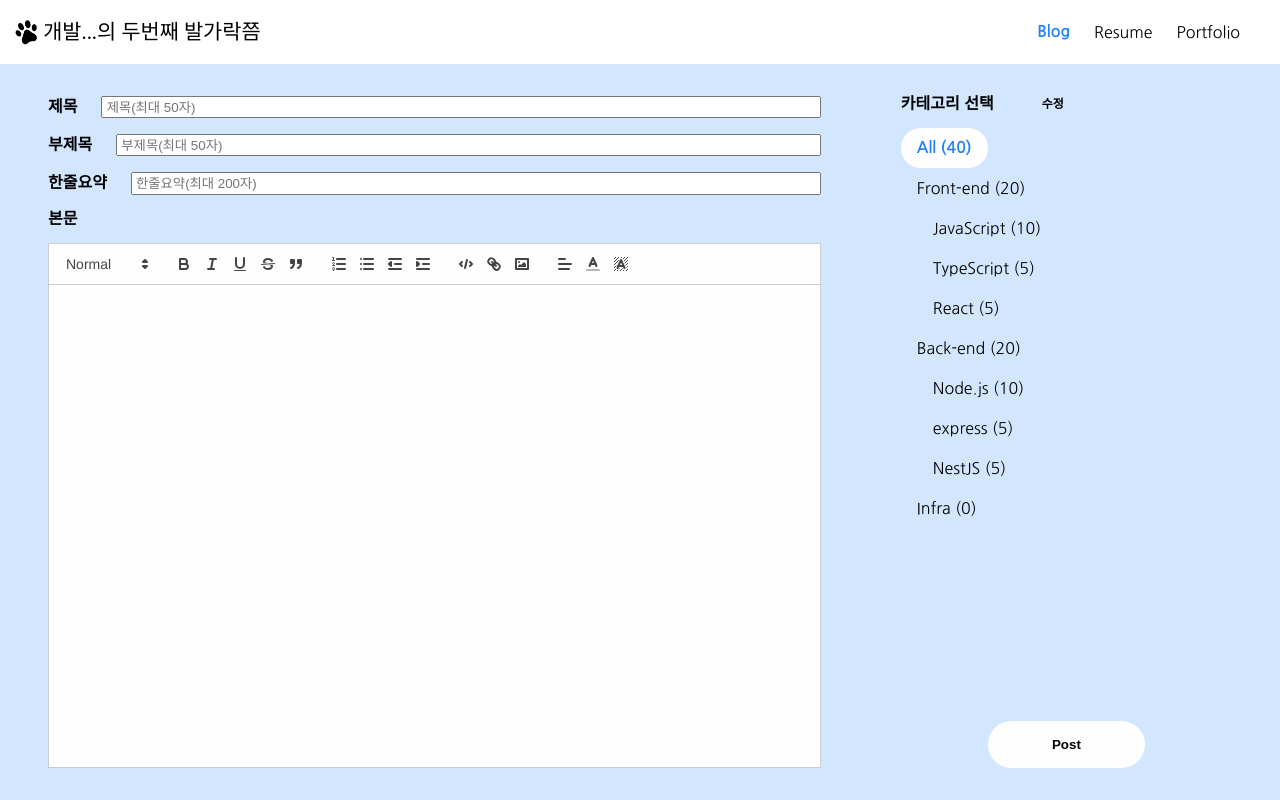
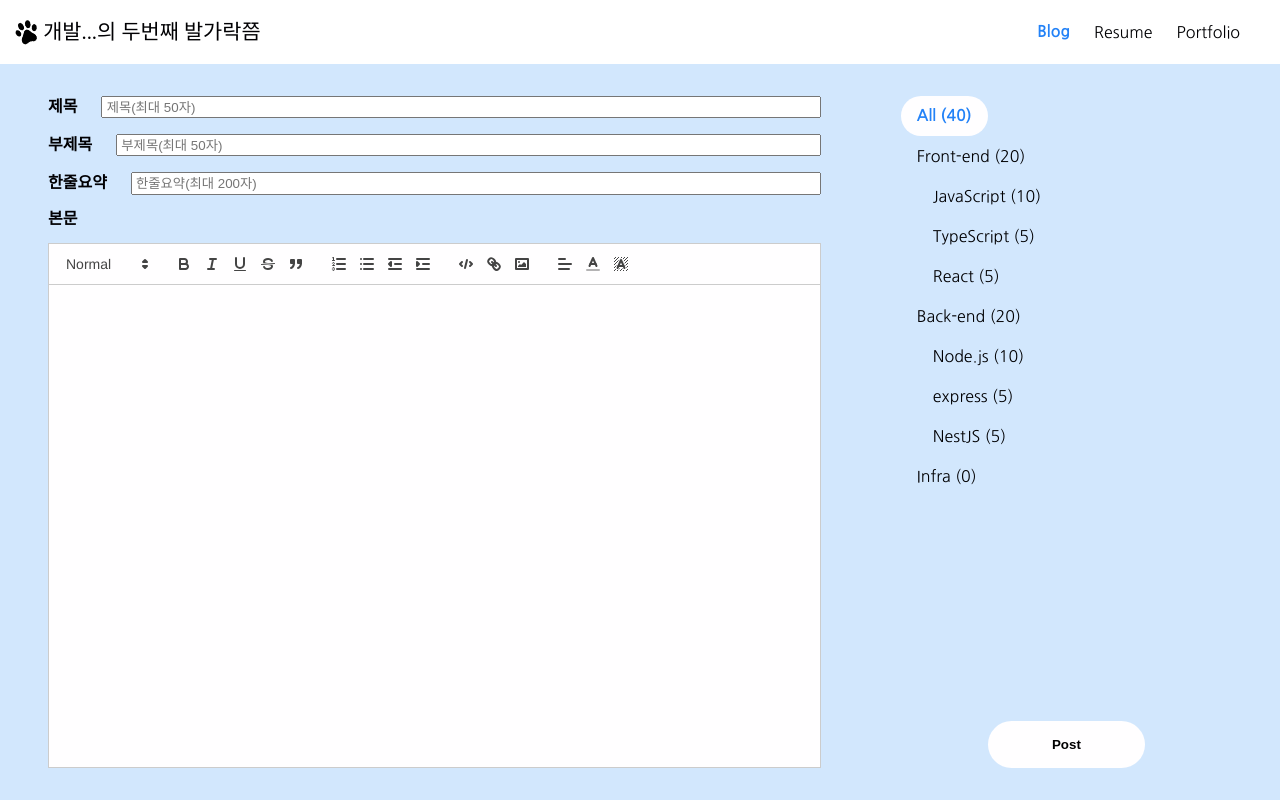
Before and after one commit to hani2057/honey-dev, a React (Vite) app in the folder front/: page /blog/register in a window 1280 px wide. Built offline with nearby package versions, Linux system fonts and the light colour scheme; a web font is replaced by a local one.

Commit message:
feat: 포스트 조회, 등록 페이지에서 사용할 카테고리 컴포넌트 분리 및 공통화

```diff
--- /dev/null
+++ b/front/src/features/blog/components/category/category.tsx
@@ -0,0 +1,68 @@
+import { useNavigate } from "react-router-dom";
+
+import {
+  categoryIdToRegisterAtom,
+  categoryIdToShowAtom,
+} from "@features/blog/store";
+import { categoryType } from "@features/blog/types";
+import { PATH } from "@router/path";
+import { useAtom } from "jotai";
+
+import { RenderCategory } from "./renderCategory";
+import { CategoryWrapperInquire, CategoryWrapperRegister } from "./style";
+
+interface CategoryProps {
+  type: Extract<categoryType, "list" | "register">;
+}
+
+export function Category({ type }: CategoryProps) {
+  const [categoryIdToShow, setCategoryIdToShow] = useAtom(categoryIdToShowAtom);
+  const [categoryIdToRegister, setCategoryIdToRegister] = useAtom(
+    categoryIdToRegisterAtom
+  );
+  const navigate = useNavigate();
+
+  /**
+   * 카테고리 id를 받아 해당하는 포스트 목록으로 이동. 포스트 조회 화면에서 이용.
+   *
+   * @param {number} categoryId 카테고리 id
+   */
+  const handleClickInquire = (categoryId: number) => {
+    if (categoryId === categoryIdToShow) return;
+    setCategoryIdToShow(categoryId);
+    navigate(PATH.BLOG.INDEX);
+    // TODO: 페이지 1로 보내기
+    // setPage(1)
+  };
+
+  /**
+   * 카테고리 id를 변경. 포스트 등록 화면에서 이용.
+   *
+   * @param {number} categoryId 카테고리 id
+   */
+  const handleClickRegister = (categoryId: number) => {
+    if (categoryId === categoryIdToRegister) return;
+    setCategoryIdToRegister(categoryId);
+  };
+
+  if (type === "list")
+    return (
+      <CategoryWrapperInquire>
+        <RenderCategory
+          type="list"
+          handleClickCategory={handleClickInquire}
+          selectedCategoryId={categoryIdToShow}
+        />
+      </CategoryWrapperInquire>
+    );
+  else if (type === "register")
+    return (
+      <CategoryWrapperRegister>
+        <RenderCategory
+          type="register"
+          handleClickCategory={handleClickRegister}
+          selectedCategoryId={categoryIdToRegister}
+        />
+      </CategoryWrapperRegister>
+    );
+}
--- a/front/src/features/blog/components/category/index.tsx
+++ b/front/src/features/blog/components/category/index.tsx
@@ -1,129 +1 @@
-import { Fragment } from "react";
-
-import { useNavigate } from "react-router-dom";
-
-import {
-  categoriesAtom,
-  categoryIdToRegisterAtom,
-  categoryIdToShowAtom,
-  isEditingCategoryNameAtom,
-  newCategoryNameAtom,
-} from "@features/blog/store";
-import { TCategory, categoryType } from "@features/blog/types";
-import { PATH } from "@router/path";
-import { useAtom, useAtomValue, useSetAtom } from "jotai";
-
-import { FlexDiv, Text } from "@components/elements";
-
-import { EditIcons } from "./editIcons";
-import { CategoryDiv, CategoryEditWrapper, CategoryWrapper } from "./style";
-
-interface CategoryProps {
-  type: categoryType;
-}
-
-export const Category = ({ type }: CategoryProps) => {
-  const navigate = useNavigate();
-  const [categoryIdToShow, setCategoryIdToShow] = useAtom(categoryIdToShowAtom);
-  const [categoryIdToRegister, setCategoryIdToRegister] = useAtom(
-    categoryIdToRegisterAtom
-  );
-  const categoryData = useAtomValue(categoriesAtom);
-  const isEditingCategoryName = useAtomValue(isEditingCategoryNameAtom);
-  const setNewCategoryName = useSetAtom(newCategoryNameAtom);
-
-  /**
-   * 카테고리 id를 받아 selectedCategoryId 상태를 업데이트.
-   * 포스트 목록 또는 상세 페이지일 경우 카테고리 id에 해당하는 포스트 목록으로 이동.
-   *
-   * @param {number} categoryId 카테고리 id
-   */
-  const handleClickCategory = (categoryId: number) => {
-    switch (type) {
-      case "list":
-        if (categoryId === categoryIdToShow) return;
-        setCategoryIdToShow(categoryId);
-        navigate(PATH.BLOG.INDEX);
-        // TODO: 페이지 1로 보내기
-        // setPage(1)
-        break;
-      case "register":
-        if (categoryId === categoryIdToRegister) return;
-        setCategoryIdToRegister(categoryId);
-        break;
-    }
-  };
-
-  /**
-   * 카테고리 목록을 받아 JSX를 반환
-   *
-   * @param {TCategory[]} categoryList 카테고리 목록
-   * @param {categoryType} type 포스트 목록 페이지일 경우 'list' 포스트 등록 페이지일 경우 'register'
-   * @returns children(하위 카테고리)이 있는 경우 하위 카테고리를 포함하여 JSX elements를 반환
-   */
-  const renderCategory = (categoryList: TCategory[], type: categoryType) =>
-    categoryList.map(({ categoryId, name, cnt, children }) => {
-      const isSelected =
-        type === "list"
-          ? categoryId === categoryIdToShow
-          : categoryId === categoryIdToRegister;
-
-      if (children)
-        return (
-          <Fragment key={categoryId}>
-            <CategoryDiv $isSelected={isSelected} type={type}>
-              {isSelected && isEditingCategoryName ? (
-                <input
-                  defaultValue={name}
-                  onChange={(e) => setNewCategoryName(e.target.value)}
-                  autoFocus
-                />
-              ) : (
-                <Text
-                  $pointer={true}
-                  onClick={() => handleClickCategory(categoryId)}
-                >{`${name} (${cnt})`}</Text>
-              )}
-              {isSelected && type === "edit" && (
-                <EditIcons selectedCategoryId={categoryId} />
-              )}
-            </CategoryDiv>
-            <FlexDiv
-              direction="column"
-              $align="start"
-              style={{ paddingLeft: "1rem" }}
-            >
-              {renderCategory(children, type)}
-            </FlexDiv>
-          </Fragment>
-        );
-      else
-        return (
-          <CategoryDiv $isSelected={isSelected} type={type} key={categoryId}>
-            {isSelected && isEditingCategoryName ? (
-              <input
-                defaultValue={name}
-                onChange={(e) => setNewCategoryName(e.target.value)}
-                autoFocus
-              />
-            ) : (
-              <Text
-                $pointer={true}
-                onClick={() => handleClickCategory(categoryId)}
-              >{`${name} (${cnt})`}</Text>
-            )}
-            {isSelected && type === "edit" && (
-              <EditIcons selectedCategoryId={categoryId} />
-            )}
-          </CategoryDiv>
-        );
-    });
-
-  return type === "list" ? (
-    <CategoryWrapper>{renderCategory(categoryData, type)}</CategoryWrapper>
-  ) : (
-    <CategoryEditWrapper>
-      {renderCategory(categoryData, type)}
-    </CategoryEditWrapper>
-  );
-};
+export * from "./category";
--- /dev/null
+++ b/front/src/features/blog/components/category/renderCategory.tsx
@@ -0,0 +1,63 @@
+import { Fragment } from "react";
+
+import { useGetCategories } from "@features/blog/api";
+import { TCategory, categoryType } from "@features/blog/types";
+
+import { FlexDiv, Text } from "@components/elements";
+
+import { CategoryDiv } from "./style";
+
+interface CategoryProps {
+  type: Extract<categoryType, "list" | "register">;
+  selectedCategoryId: number;
+  handleClickCategory: (categoryId: number) => void;
+}
+
+export function RenderCategory({
+  type,
+  selectedCategoryId,
+  handleClickCategory,
+}: CategoryProps) {
+  /**
+   * 카테고리 목록을 받아 JSX를 반환
+   *
+   * @param {TCategory[]} categoryList 카테고리 목록
+   * @returns children(하위 카테고리)이 있는 경우 하위 카테고리를 포함하여 JSX elements를 반환
+   */
+  const renderCategory = (categoryList: TCategory[]) =>
+    categoryList.map(({ categoryId, name, cnt, children }) => {
+      const isSelected = categoryId === selectedCategoryId;
+
+      if (children)
+        return (
+          <Fragment key={categoryId}>
+            <CategoryDiv $isSelected={isSelected} type={type}>
+              <Text
+                $pointer={true}
+                onClick={() => handleClickCategory(categoryId)}
+              >{`${name} (${cnt})`}</Text>
+            </CategoryDiv>
+            <FlexDiv
+              direction="column"
+              $align="start"
+              style={{ paddingLeft: "1rem" }}
+            >
+              {renderCategory(children)}
+            </FlexDiv>
+          </Fragment>
+        );
+      else
+        return (
+          <CategoryDiv $isSelected={isSelected} type={type} key={categoryId}>
+            <Text
+              $pointer={true}
+              onClick={() => handleClickCategory(categoryId)}
+            >{`${name} (${cnt})`}</Text>
+          </CategoryDiv>
+        );
+    });
+  const { data: categories } = useGetCategories();
+  if (!categories) return;
+
+  return renderCategory(categories);
+}
--- a/front/src/features/blog/components/category/style.ts
+++ b/front/src/features/blog/components/category/style.ts
@@ -2,23 +2,21 @@ import { categoryType } from "@features/blog/types";
 import { COLORS } from "@styles/colors";
 import { css, styled } from "styled-components";
 
-// 포스트 목록 페이지 wrapper
-const CategoryWrapper = styled.form`
+export const CategoryWrapperInquire = styled.nav`
   width: 17vw;
   height: calc(100vh - var(--nav-height));
   position: fixed;
   padding: 2rem 0 0 0.5rem;
 `;
 
-// 포스트 등록 페이지 wrapper
-const CategoryEditWrapper = styled.div`
+export const CategoryWrapperRegister = styled.div`
   display: flex;
   flex-direction: column;
   width: fit-content;
   padding-right: 1rem;
 `;
 
-const CategoryDiv = styled.div<{
+export const CategoryDiv = styled.div<{
   $isSelected: boolean;
   type: categoryType;
 }>`
@@ -102,11 +100,9 @@ const CategoryDiv = styled.div<{
       : ""}
 `;
 
-const IconsWrapper = styled.div`
+export const IconsWrapper = styled.div`
   display: flex;
   gap: 0.5rem;
   position: absolute;
   left: calc(100% + 1.5rem);
 `;
-
-export { CategoryWrapper, CategoryEditWrapper, CategoryDiv, IconsWrapper };
--- a/front/src/features/blog/pages/postRegister/index.tsx
+++ b/front/src/features/blog/pages/postRegister/index.tsx
@@ -1,27 +1,19 @@
-import { useState } from "react";
-
 import { SubmitHandler, useForm } from "react-hook-form";
 import { useNavigate } from "react-router-dom";
 
 import { PostPostReq, usePostPost } from "@features/blog/api";
 import { Category } from "@features/blog/components";
-import {
-  categoryIdToRegisterAtom,
-  isEditingCategoryNameAtom,
-} from "@features/blog/store";
-import { categoryType } from "@features/blog/types";
+import { categoryIdToRegisterAtom } from "@features/blog/store";
 import { PATH } from "@router/path";
 import { useAtomValue } from "jotai";
 
 import { FlexDiv, Text } from "@components/elements";
 import { MDEditor } from "@components/markdownEditor";
 
-import { CategoryWrapper, PostButton, PostRegisterInput } from "./style";
+import { PostButton, PostRegisterForm, PostRegisterInput } from "./style";
 
 export const PostRegister = () => {
-  const [type, setType] = useState<Exclude<categoryType, "list">>("register");
   const categoryIdToRegister = useAtomValue(categoryIdToRegisterAtom);
-  const isEditingCategoryName = useAtomValue(isEditingCategoryNameAtom);
   const navigate = useNavigate();
   const {
     register,
@@ -45,7 +37,7 @@ export const PostRegister = () => {
   };
 
   return (
-    <CategoryWrapper onSubmit={handleSubmit(onSubmit)}>
+    <PostRegisterForm onSubmit={handleSubmit(onSubmit)}>
       <FlexDiv direction="column" $align="start" $gap={1} $pWidth={70}>
         <FlexDiv $pWidth={100}>
           <Text $bold={true}>제목</Text>
@@ -109,7 +101,7 @@ export const PostRegister = () => {
         $align="start"
         $pWidth={30}
       >
-        <FlexDiv direction="column" $gap={1} $align="start">
+        {/* <FlexDiv direction="column" $gap={1} $align="start">
           <FlexDiv $gap={3}>
             <Text $bold={true}>카테고리 선택</Text>
             {type === "register" ? (
@@ -142,10 +134,11 @@ export const PostRegister = () => {
               </>
             )}
           </FlexDiv>
-          <Category type={type} />
-        </FlexDiv>
+          <CategoryEdit type={type} />
+        </FlexDiv> */}
+        <Category type="register" />
         <PostButton type="submit">Post</PostButton>
       </FlexDiv>
-    </CategoryWrapper>
+    </PostRegisterForm>
   );
 };
--- a/front/src/features/blog/pages/postRegister/style.ts
+++ b/front/src/features/blog/pages/postRegister/style.ts
@@ -1,7 +1,7 @@
 import { COLORS } from "@styles/colors";
 import { styled } from "styled-components";
 
-const CategoryWrapper = styled.form`
+const PostRegisterForm = styled.form`
   display: flex;
   min-height: calc(100vh - var(--nav-height));
   padding: 2rem 3rem;
@@ -31,4 +31,4 @@ const PostRegisterInput = styled.input`
   }
 `;
 
-export { CategoryWrapper, PostButton, PostRegisterInput };
+export { PostRegisterForm, PostButton, PostRegisterInput };
```
